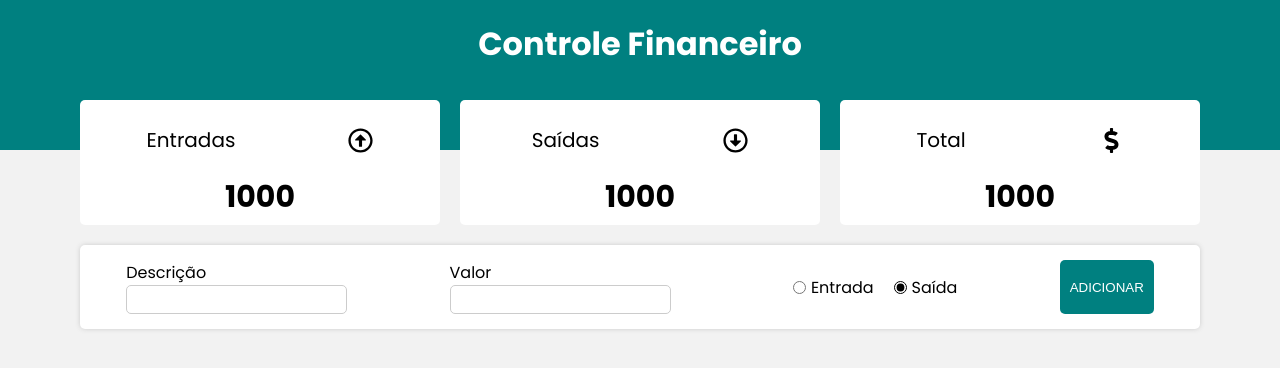
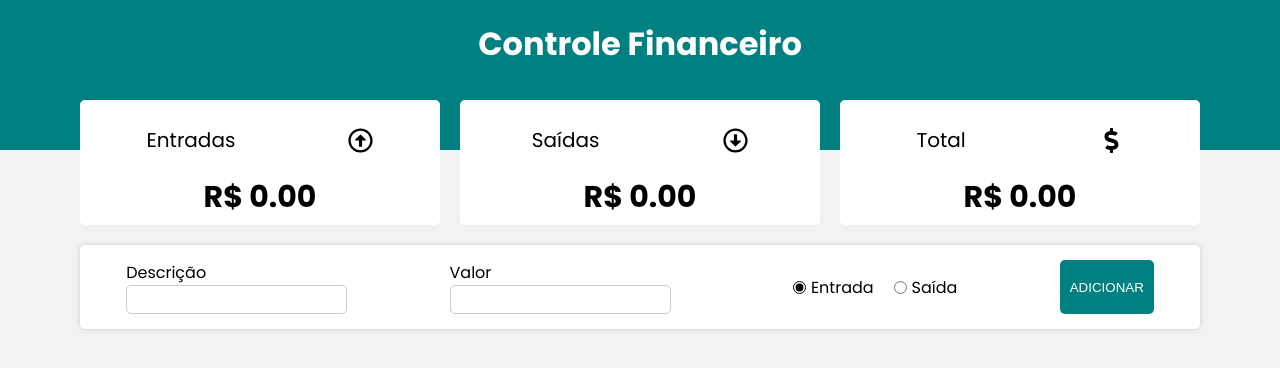
Before and after one commit to yandrakarine/financial-Control-System, a React (Vite) app: page / in a window 1280 px wide. Shown: the top 368 px of the page. Built offline with nearby package versions, Linux system fonts and the light colour scheme.

Commit message:
add business rule, fix expense input id and label

```diff
--- a/src/App.jsx
+++ b/src/App.jsx
@@ -1,15 +1,53 @@
-import { useState } from 'react'
+import { useState, useEffect } from 'react'
 import Form from './components/Form'
 import Header from './components/Header'
 import Resume from './components/Resume'
 import GlobalStyle from './styles/global'
 
 const App = () => {
+  const data = localStorage.getItem("transactions")
+  const [transactionsList, setTransactionsList] = useState(
+    data ? JSON.parse(data) : []
+  )
+
+  const [income, setIncome] = useState(0)
+  const [expense, setExpense] = useState(0)
+  const [total, setTotal] = useState(0)
+
+
+  useEffect(() => {
+    const amountExpense = transactionsList
+      .filter((item) => item.expense)
+      .map((transaction) => Number(transaction.amount))
+
+    const amountIncome = transactionsList
+      .filter((item) => !item.expense)
+      .map((transaction) => Number(transaction.amount))
+
+    const expense = amountExpense.reduce((acc, cur) => acc + cur, 0).toFixed(2);
+    const income = amountIncome.reduce((acc, cur) => acc + cur, 0).toFixed(2)
+
+    const total = Math.abs(income - expense).toFixed(2)
+
+    setIncome(`R$ ${income}`)
+    setExpense(`R$ ${expense}`)
+    setTotal(`${Number(income) < Number(expense) ? "-" : ""}R$ ${total}`)
+
+  }, [transactionsList])
+
+    const handleAdd = (transaction) => {
+      const newArrayTransactions = [...transactionsList, transaction]
+
+      setTransactionsList(newArrayTransactions)
+
+      localStorage.setItem("transactions", JSON.stringify(newArrayTransactions))
+    }
+
   return (
     <>
       <Header />
-      <Resume />
-      <Form />
+      <Resume income={income} expense={expense} total={total} />
+      <Form handleAdd={handleAdd} />
       <GlobalStyle />
     </>
   )
--- a/src/components/Form/index.jsx
+++ b/src/components/Form/index.jsx
@@ -2,10 +2,12 @@
 import React from 'react'
 import * as C from "./styles"
 
-const Form = () => {
+const Form = ({ handleAdd }) => {
   const [desc, setDesc] = useState("");
   const [amount, setAmount] = useState("");
   const [isExpense, setExpense] = useState(false);
+
+  const generateID = () => Math.round(Math.random() * 1000)
 
   const handleSave = () => {
     if (!desc || !amount) {
@@ -15,6 +17,18 @@
       alert("O valor tem que ser positivo!")
       return
     }
+
+    const transaction = {
+      id: generateID(),
+      desc: desc,
+      amount: amount,
+      expense: isExpense,
+    }
+
+    handleAdd(transaction)
+
+    setDesc("")
+    setAmount("")
   }
 
   return (
@@ -46,12 +60,11 @@
 
           <C.Input
           type="radio"
-          id="rIncome"
-          defaultChecked
+          id="rExpenses"
           name="group1"
           onChange={() => setExpense(!isExpense)}
           />
-          <C.Label htmlFor="rIncome" >Saída</C.Label>
+          <C.Label htmlFor="rExpenses" >Saída</C.Label>
         </C.RadioGroup>
 
         <C.Button onClick={handleSave}>ADICIONAR</C.Button>
--- a/src/components/Resume/index.jsx
+++ b/src/components/Resume/index.jsx
@@ -7,12 +7,12 @@
   FaDollarSign,
 } from "react-icons/fa"
 
-const Resume = () => {
+const Resume = ({ income,expense,total }) => {
   return (
     <C.Container>
-      <ResumeItem title="Entradas" Icon={FaRegArrowAltCircleUp} value="1000" />
-      <ResumeItem title="Saídas" Icon={FaRegArrowAltCircleDown} value="1000" />
-      <ResumeItem title="Total" Icon={FaDollarSign} value="1000" />
+      <ResumeItem title="Entradas" Icon={FaRegArrowAltCircleUp} value={income} />
+      <ResumeItem title="Saídas" Icon={FaRegArrowAltCircleDown} value={expense} />
+      <ResumeItem title="Total" Icon={FaDollarSign} value={total} />
     </C.Container>
   )
 }
```
